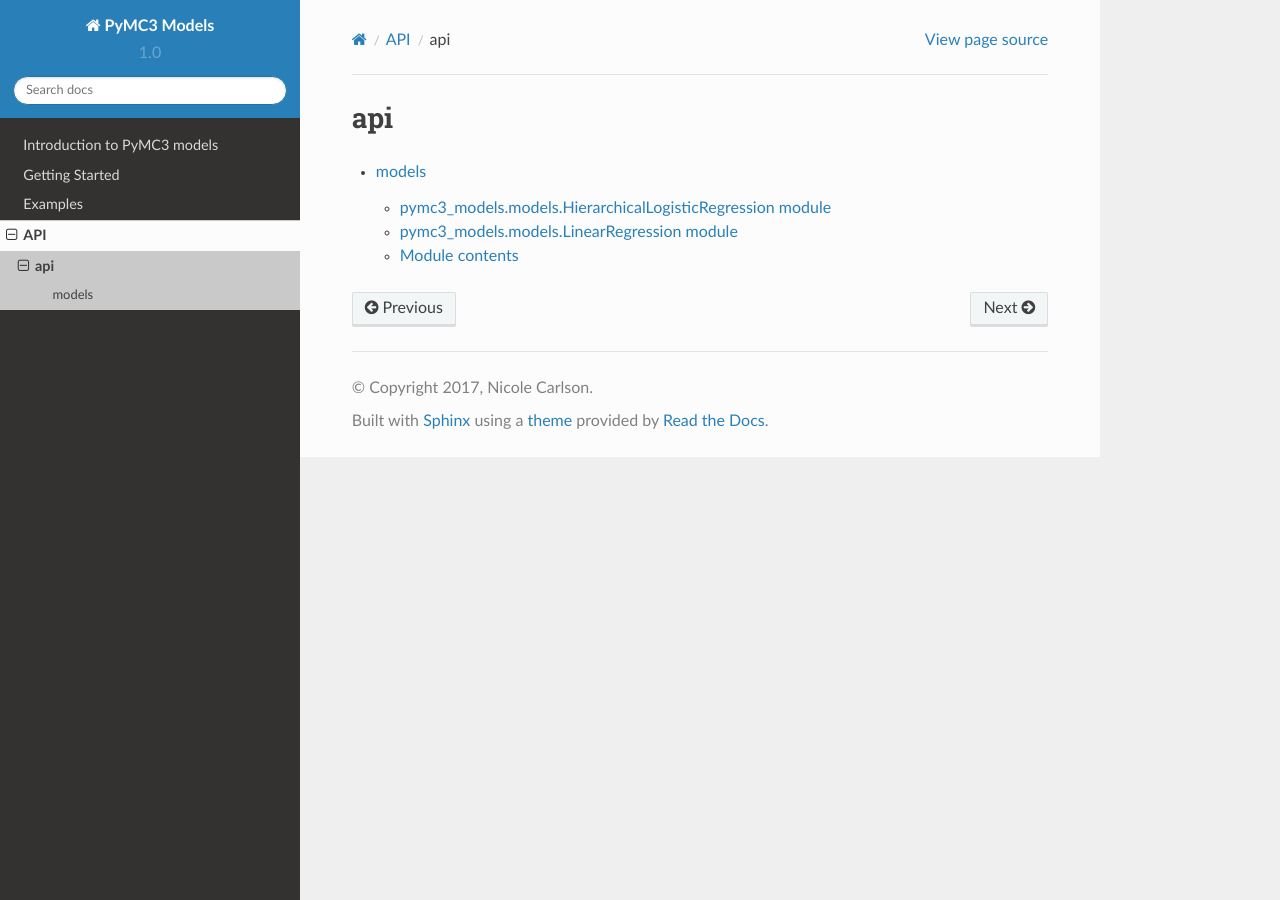
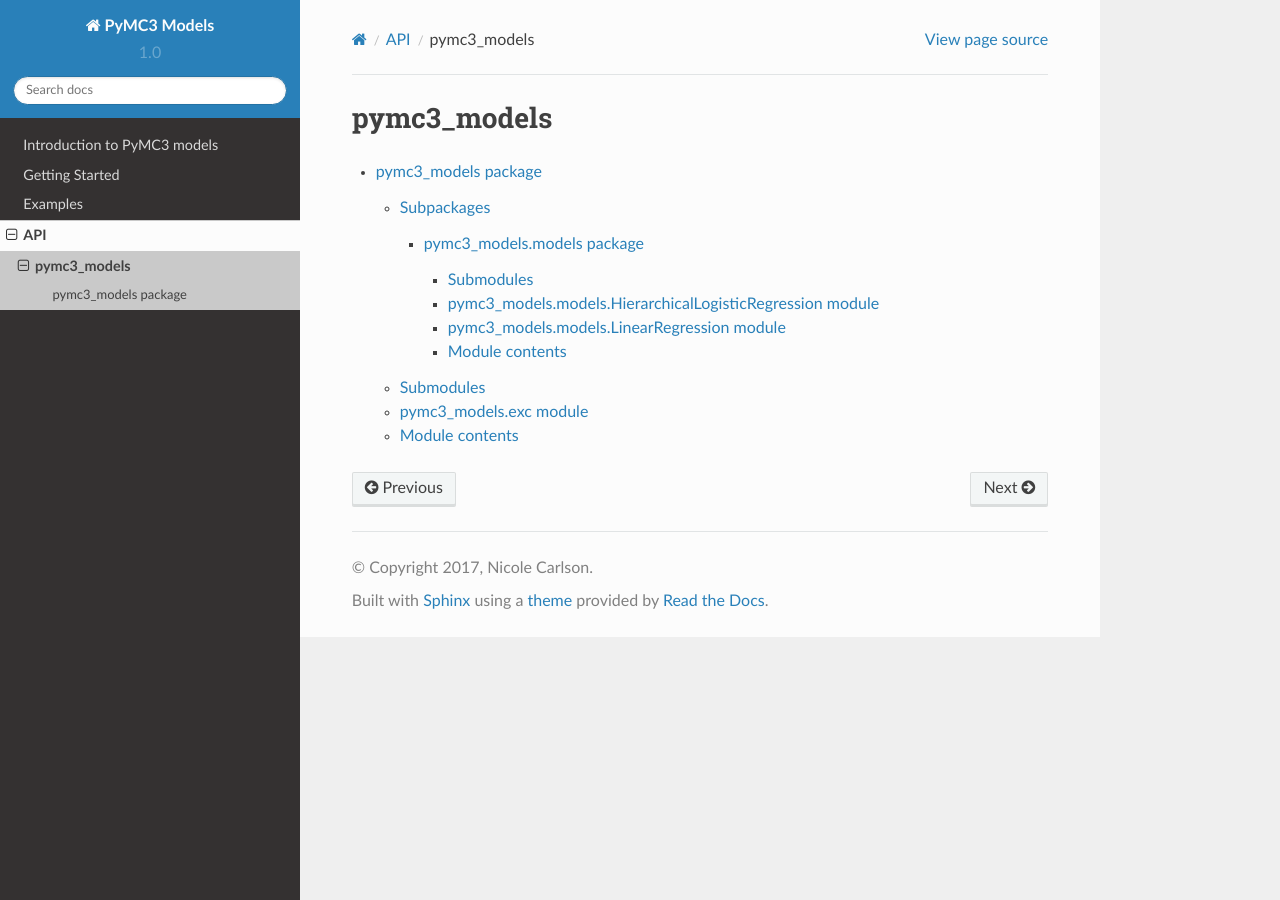
Before and after one commit to parsing-science/pymc3_models, a Sphinx documentation site: the page built from docs/api/modules.rst, in a window 1280 px wide. Built offline with Sphinx 7.4.7 and the Read the Docs theme 2.0.0, drawn with Linux system fonts in a browser that asks for light colours.

```diff
--- a/docs/api/modules.rst
+++ b/docs/api/modules.rst
@@ -1,7 +1,7 @@
-api
+pymc3_models
 ============
 
 .. toctree::
    :maxdepth: 4
 
-   pymc3_models.models
+   pymc3_models
--- a/docs/api/pymc3_models.models.rst
+++ b/docs/api/pymc3_models.models.rst
@@ -1,5 +1,8 @@
-models
+pymc3\_models\.models package
 =============================
+
+Submodules
+----------
 
 pymc3\_models\.models\.HierarchicalLogisticRegression module
 ------------------------------------------------------------
```
Also changed, not shown: CHANGELOG.md (+4 -0 lines), docs/api/pymc3_models.rst (added, +29 -0 lines), 1 other file.
